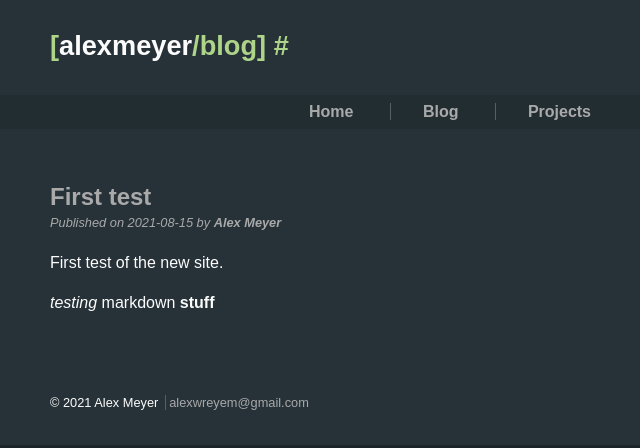
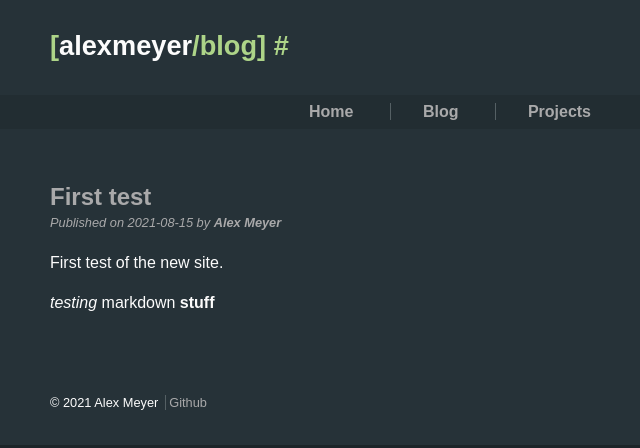
Before and after one commit to reyemxela/reyemxela.github.io, a plain HTML site: page blog/first-test/index.html in a window 1280 px wide. Shown: the full height of the page, 190-830 px from the left. Drawn offline with Linux system fonts and the light colour scheme.

Commit message:
deploy: 535e40d83f713e3b2b42ecba744095d9a794b4ee

```diff
--- a/blog/first-test/index.html
+++ b/blog/first-test/index.html
@@ -30,7 +30,7 @@
 
     </main>
     <footer>
-      &copy; 2021 Alex Meyer <div class="separator"></div> <a href="mailto:alexwreyem@gmail.com">alexwreyem@gmail.com</a>
+      &copy; 2021 Alex Meyer <div class="separator"></div> <a href="https://github.com/reyemxela">Github</a>
     </footer>
   </div>
 </body>
```
Also changed, not shown: blog/index.html (+1 -1 lines), index.html (+1 -1 lines), projects/index.html (+1 -1 lines).
